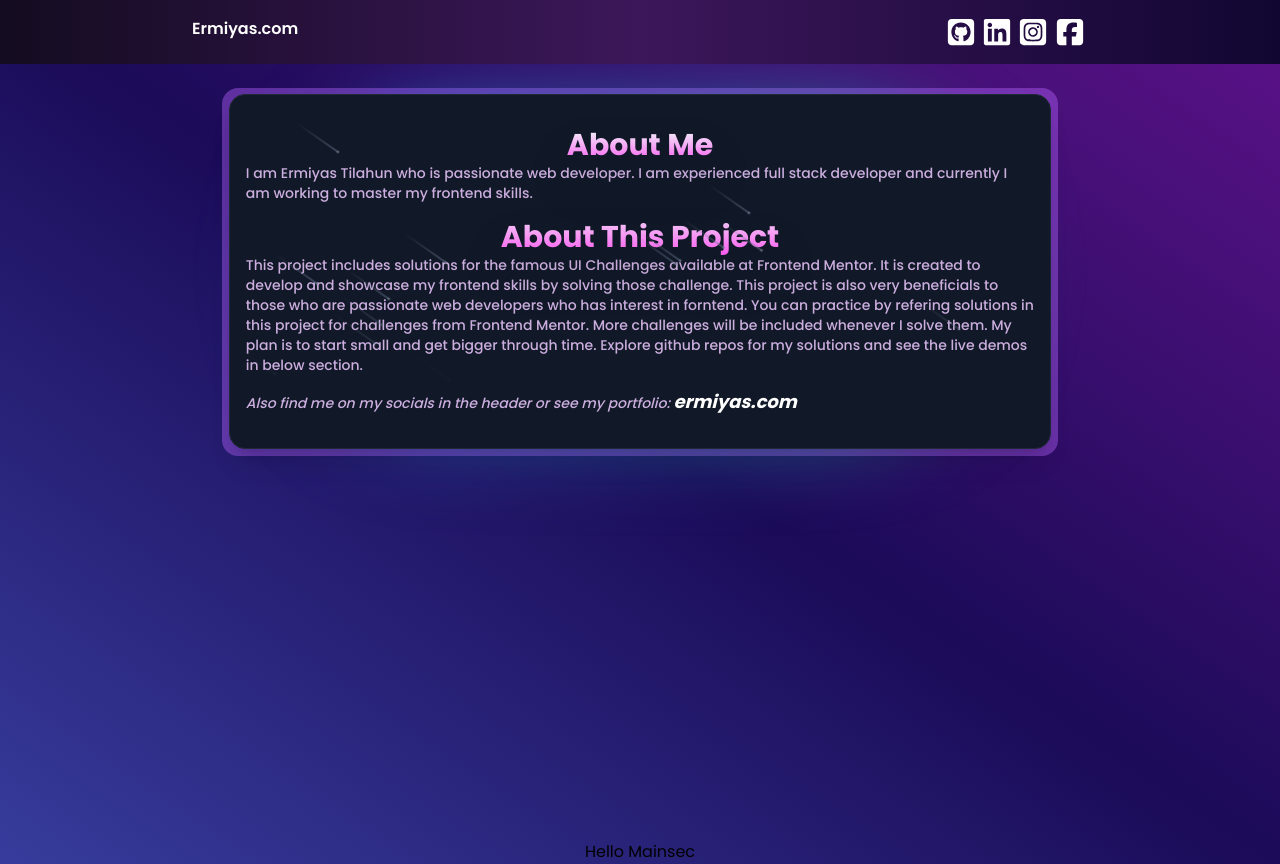
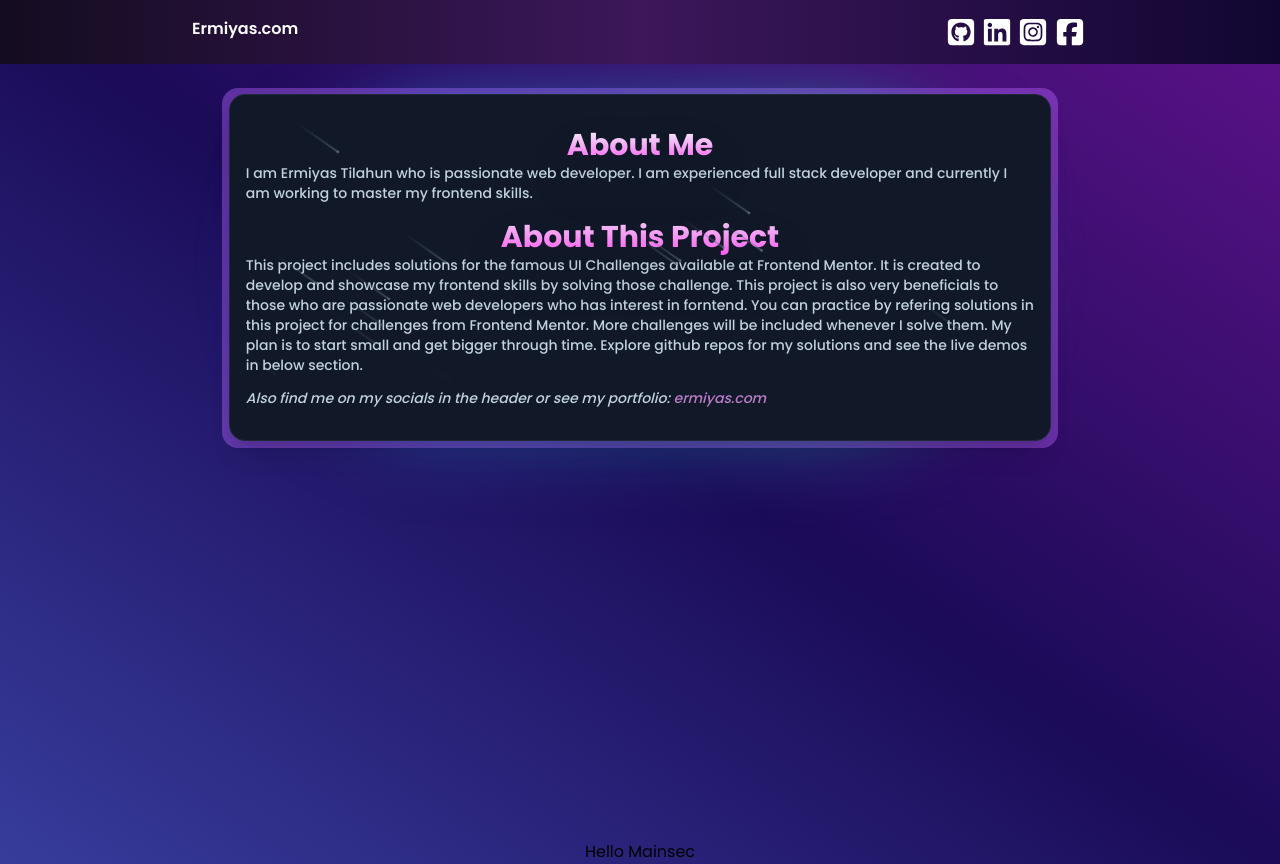
Before and after one commit to Erma-T/All-Solutions-for-Frontend-Mentor-Challenge, a Next.js app: page / in a window 1280 px wide. Built offline with nearby package versions, Linux system fonts and the light colour scheme.

Commit message:
Finish stylize about section

```diff
--- a/src/app/components/about.tsx
+++ b/src/app/components/about.tsx
@@ -21,7 +21,7 @@ export function About() {
 
                 <h1 className="font-bold text-3xl bg-clip-text text-transparent drop-shadow-2xl bg-gradient-to-b from-[#f0fffb] to-[#fa59ef]"> About Me</h1>
 
-                <span className="font-medium text-sm text-[#d9baeded]">
+                <span className="font-medium text-sm text-[#d0e0eeed]">
                     I am Ermiyas Tilahun who is passionate web developer. I am experienced full stack developer and
                     currently I am working to master my frontend skills.
 
@@ -29,7 +29,7 @@ export function About() {
 
                 <h1 className="font-bold pt-[1rem] text-3xl bg-clip-text text-transparent drop-shadow-2xl bg-gradient-to-b from-[#f0fffb] to-[#fa59ef]"> About This Project</h1>
 
-                <span className="font-medium text-sm text-[#d9baeded]">
+                <span className="font-medium text-sm text-[#d0e0eeed]">
                     This project includes solutions for the famous UI Challenges available at Frontend Mentor. It is created to develop
                     and showcase my frontend skills by solving those challenge. This project is also very beneficials to those who are
                     passionate web developers who has interest in forntend. You can practice by refering solutions in this project for
@@ -38,7 +38,7 @@ export function About() {
                     More challenges will be included whenever I solve them. My plan is to start small and get bigger through time. Explore
                     github repos for my solutions and see the live demos in below section.
                     <p className="font-medium italic pt-[0.8rem]">
-                        Also find me on my socials in the header or see my portfolio: <a href="http://ermiyas.com" className="font-bold text-lg text-[#ffffff]">ermiyas.com</a>
+                        Also find me on my socials in the header or see my portfolio: <a href="http://ermiyas.com" className="font-medium text-[#ba7cc9]">ermiyas.com</a>
                     </p>
 
                 </span>
```
